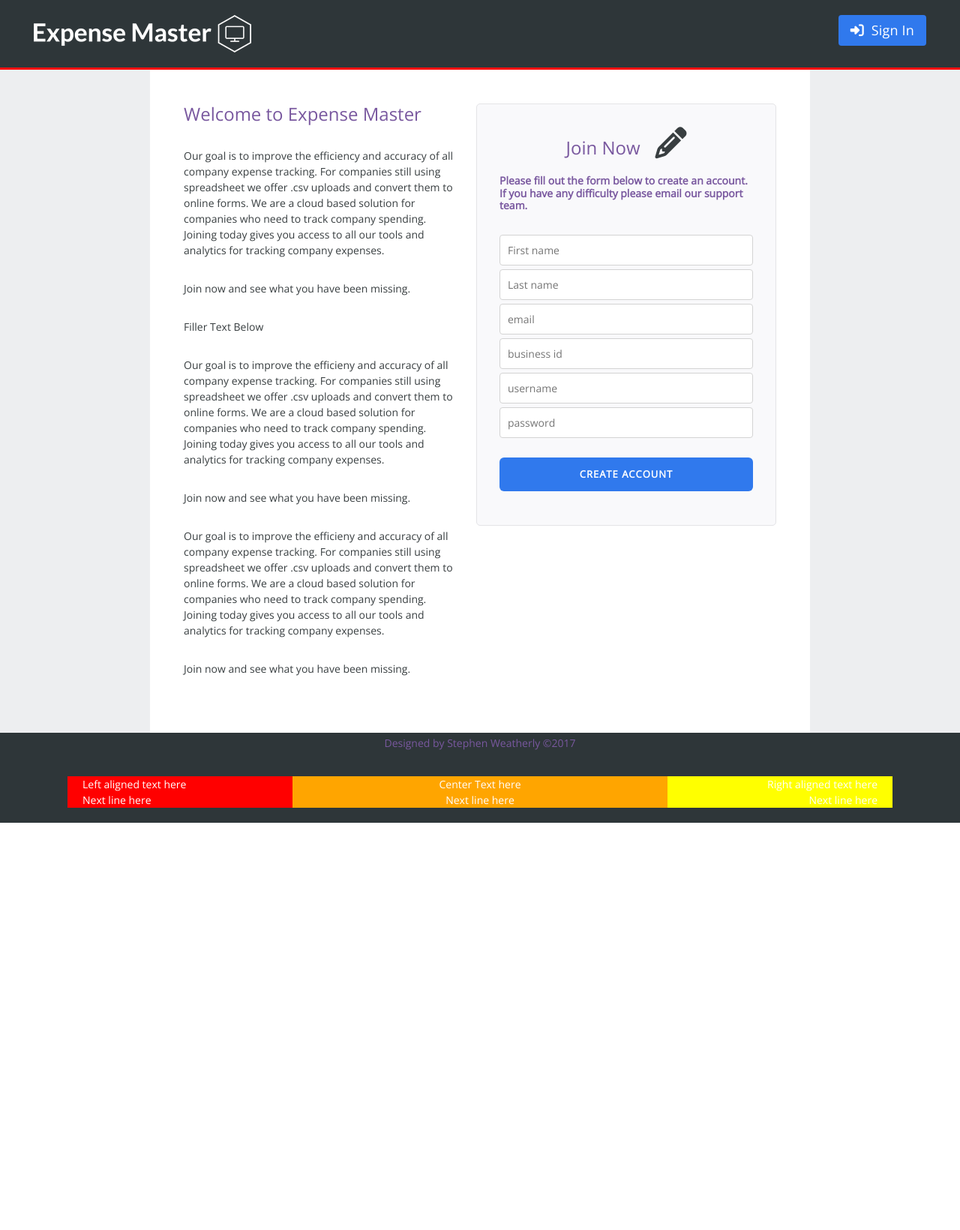
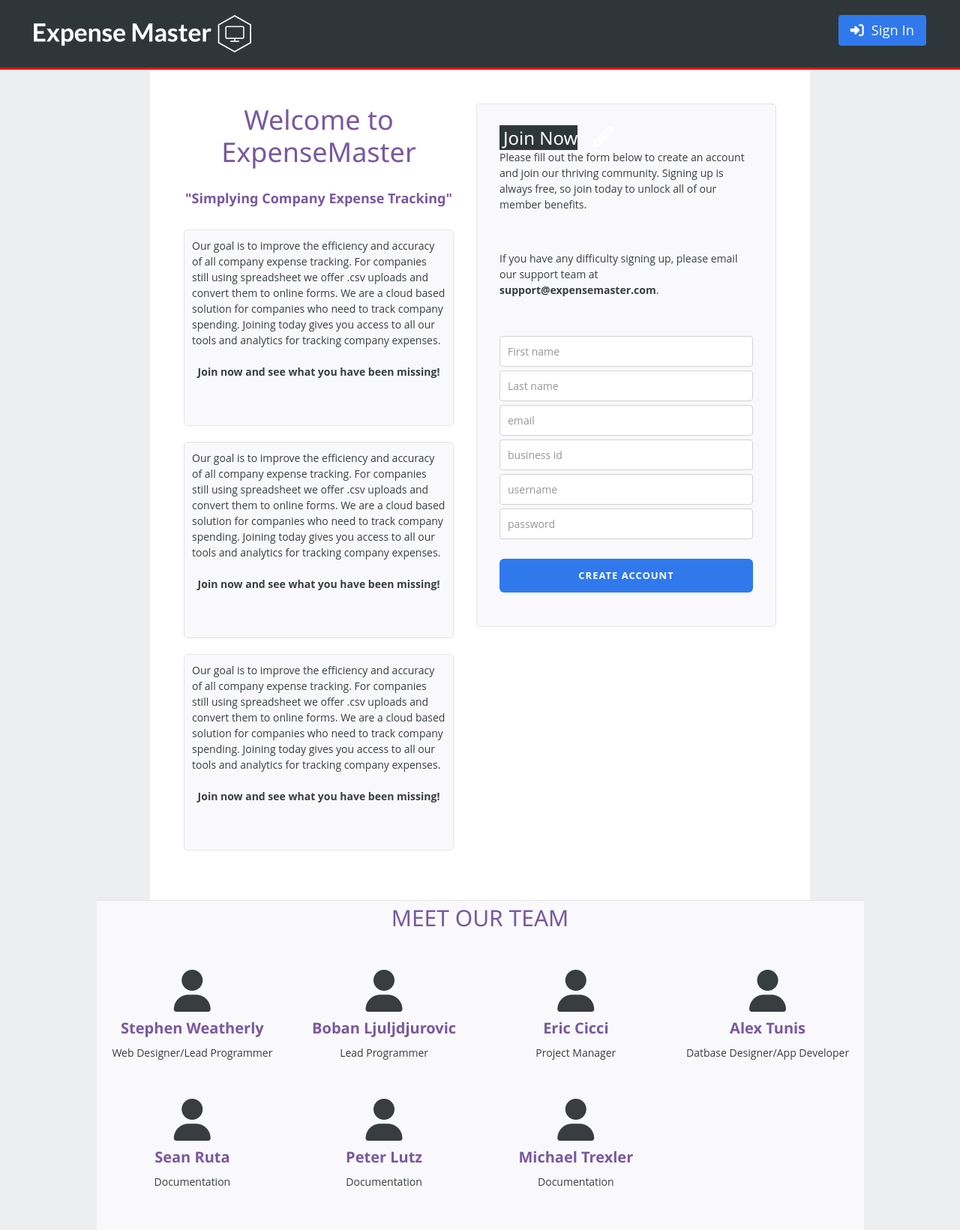
Before and after one commit to smweathe/CSE-CIT-480_Expense_Project, a PHP site: page /ExpenseMaster/ in a window 1280 px wide. Shown: the top 1640 px of the page at 75% size. Before the commit the page ends 1097 px from the top, so only its background shows below. Run offline with PHP 8.4, Linux system fonts and the light colour scheme; some libraries are stand-ins or nearby versions.

Commit message:
Update index.php

```diff
--- a/index.php
+++ b/index.php
@@ -13,9 +13,10 @@
 <html>
   <head>
     <meta content="text/html; charset=utf-8" http-equiv="Content-type" />
-    <title>Expense Master | Sign up</title>
-    <link href="https://fonts.googleapis.com/css?family=Open+Sans" rel="stylesheet">
+    <title>ExpenseMaster - Home</title>
+    <link href="https://fonts.googleapis.com/css?family=Roboto" rel="stylesheet">
     <link rel="stylesheet" href="https://use.fontawesome.com/44ff956945.css">
+    <link href="w3.css" rel="stylesheet">
     <link href="style.css" rel="stylesheet" />
 	<!-- Favorite Icon -->
 	<link rel="shortcut icon" href="./images/icon.png" type="image/x-icon" />
@@ -34,48 +35,60 @@
 			<!-- Logout Redirect to a page at #
 			<a class="btn btn-sm btn-alt" href="#">Log Out</a>-->
         </div>
+
+<!--Left Side-->
       </div>
       <div class="signup-content">
         <div class="benefits page-body">
-          <h3>Welcome to Expense Master</h3>
-          <p>Our goal is to improve the efficiency and accuracy of all company expense tracking.
+          <h1 align="center">Welcome to ExpenseMaster</h1>
+          <h5 align="center">"Simplying Company Expense Tracking"</h5>
+            <div class="welcome1" style="background:#F9F9FB; padding: 10px; border:1px solid #E4E4E7; border-radius:5px;">Our goal is to improve the efficiency and accuracy of all company expense tracking.
               For companies still using spreadsheet we offer .csv uploads and convert them to online forms.
               We are a cloud based solution for companies who need to track company spending.
-          Joining today gives you access to all our tools and analytics for tracking company expenses.</p>
-          <p>Join now and see what you have been missing.</p>
-          <p>Filler Text Below</p>
-          <p>Our goal is to improve the efficieny and accuracy of all company expense tracking.
+              Joining today gives you access to all our tools and analytics for tracking company expenses.
+              <br><br>
+              <p align="center"><b>Join now and see what you have been missing!</b></p>
+              <br>
+            </div>
+            <br>
+            <div class="welcome2" style="background:#F9F9FB; padding: 10px; border:1px solid #E4E4E7; border-radius:5px;">Our goal is to improve the efficiency and accuracy of all company expense tracking.
               For companies still using spreadsheet we offer .csv uploads and convert them to online forms.
               We are a cloud based solution for companies who need to track company spending.
-          Joining today gives you access to all our tools and analytics for tracking company expenses.</p>
-          <p>Join now and see what you have been missing.</p>
-          <p>Our goal is to improve the efficieny and accuracy of all company expense tracking.
+              Joining today gives you access to all our tools and analytics for tracking company expenses.
+              <br><br>
+              <p align="center"><b>Join now and see what you have been missing!</b></p>
+              <br>
+            </div>
+            <br>
+            <div class="welcome3" style="background:#F9F9FB; padding: 10px; border:1px solid #E4E4E7; border-radius:5px;">Our goal is to improve the efficiency and accuracy of all company expense tracking.
               For companies still using spreadsheet we offer .csv uploads and convert them to online forms.
               We are a cloud based solution for companies who need to track company spending.
-          Joining today gives you access to all our tools and analytics for tracking company expenses.</p>
-          <p>Join now and see what you have been missing.</p>
+              Joining today gives you access to all our tools and analytics for tracking company expenses.
+              <br><br>
+              <p align="center"><b>Join now and see what you have been missing!</b></p>
+              <br>
+            </div>
+            <br>
         </div>
 
+<!--Right Side-->
         <div class="signup page-sidebar">
         <p class="alert alert-error" id="fill-all-fields" style="display:none"></p>
-
 			   <form action="includes/signup.inc.php" class="gtm_signup_register_form" id="signup" method="post">
+         <div class="info_header" id="joinnow">
+            <h3 align="center" class="join" style="background-color: #2E3639; padding: 0px; font-size: 24px;color: #fff; padding-left: 5px;" >Join Now</h3><i class="fa fa-pencil fa-2x" style="color:white" aria-hidden="true"></i><br>
+          </div>
     				<div class="input-group">
-              <center><h3 class="join">Join Now</h3><i class="fa fa-pencil fa-3x" aria-hidden="true"></i></center><br>
-              <h6>Please fill out the form below to create an account. If you have any difficulty please email our support team.</h6>
-
+              <p>Please fill out the form below to create an account and join our thriving community. Signing up is always free, so join today to unlock all of our member benefits.</p>
+              <br>
+              <p>If you have any difficulty signing up, please email our support team at <a style="text-decoration: none; font-weight: bold;" href="mailto:support@expensemaster.com">support@expensemaster.com</a>.</p>
+              <br>
     				  <input type="text" class="required" name="first" placeholder="First name" tabindex="1" style="margin-bottom: 5px"><sup class="required" title="Required"></sup>
-
     				  <input type="text" class="required" name="last" placeholder="Last name" tabindex="2" style="margin-bottom: 5px"><sup class="required" title="Required"></sup>
-
     				  <input type="email" class="required" name="email" placeholder="email" tabindex="3" style="margin-bottom: 5px"><sup class="required" title="Required"></sup>
-
               <input type="text" class="required" name="bid" placeholder="business id" tabindex="4" style="margin-bottom: 5px"><sup class="required" title="Required"></sup>
-
               <input type="text" class="required" name="uid" placeholder="username" tabindex="4" style="margin-bottom: 5px"><sup class="required" title="Required"></sup>
-
     				  <input type="password" class="required" name="pwd" placeholder="password" tabindex="5" style="margin-bottom: 5px"><sup class="required" title="Required"></sup>
-
     				  <br><br>
     				<input class="btn btn-alt full-width" href="./confirm.php" disabled="disabled" tabindex="7" type="submit" value="Create Account" />
     				</div>
@@ -84,11 +97,87 @@
       </div>
     </div>
     <script src="//d2fjue5z6foteq.cloudfront.net/assets/315cc4a6724c52ae0b7b8f0104132a7094855698/main.js" type="text/javascript"></script>
+
+<!-- Team Container -->
+<div class="w3-container w3-padding-64 w3-center" id="team">
+  <h2>MEET OUR TEAM</h2>
+
+  <div class="w3-row"><br>
+      <div class="w3-quarter">
+      <i class="fa fa-user fa-4x" aria-hidden="true"></i>
+        <!--<img src="/w3images/avatar.jpg" alt="Boss" style="width:45%" class="w3-circle w3-hover-opacity">-->
+        <h4 style="margin: 10px">Stephen Weatherly</h4>
+        <p>Web Designer/Lead Programmer</p>
+        <br>
+      </div>
+
+      <div class="w3-quarter">
+      <i class="fa fa-user fa-4x" aria-hidden="true"></i>
+        <!--<img src="/w3images/avatar.jpg" alt="Boss" style="width:45%" class="w3-circle w3-hover-opacity">-->
+        <h4 style="margin: 10px">Boban Ljuljdjurovic </h4>
+        <p>Lead Programmer</p>
+        <br>
+      </div>
+
+      <div class="w3-quarter">
+      <i class="fa fa-user fa-4x" aria-hidden="true"></i>
+        <!--<img src="/w3images/avatar.jpg" alt="Boss" style="width:45%" class="w3-circle w3-hover-opacity">-->
+        <h4 style="margin: 10px">Eric Cicci</h4>
+        <p>Project Manager</p>
+        <br>
+      </div>
+
+      <div class="w3-quarter">
+      <i class="fa fa-user fa-4x" aria-hidden="true"></i>
+        <!--<img src="/w3images/avatar.jpg" alt="Boss" style="width:45%" class="w3-circle w3-hover-opacity">-->
+        <h4 style="margin: 10px">Alex Tunis</h4>
+        <p>Datbase Designer/App Developer</p>
+        <br>
+      </div>
+
+      <div class="w3-quarter">
+      <i class="fa fa-user fa-4x" aria-hidden="true"></i>
+        <!--<img src="/w3images/avatar.jpg" alt="Boss" style="width:45%" class="w3-circle w3-hover-opacity">-->
+        <h4 style="margin: 10px">Sean Ruta</h4>
+        <p>Documentation</p>
+        <br>
+      </div>
+
+      <div class="w3-quarter">
+      <i class="fa fa-user fa-4x" aria-hidden="true"></i>
+        <!--<img src="/w3images/avatar.jpg" alt="Boss" style="width:45%" class="w3-circle w3-hover-opacity">-->
+        <h4 style="margin: 10px">Peter Lutz</h4>
+        <p>Documentation</p>
+        <br>
+      </div>
+
+      <div class="w3-quarter">
+      <i class="fa fa-user fa-4x" aria-hidden="true"></i>
+        <!--<img src="/w3images/avatar.jpg" alt="Boss" style="width:45%" class="w3-circle w3-hover-opacity">-->
+        <h4 style="margin: 10px">Michael Trexler</h4>
+        <p>Documentation</p>
+        <br>
+      </div>
+  </div>
+</div>
+
+<!--Google Maps-->
+  <div id="google_map">
+  <iframe src="https://www.google.com/maps/embed?pb=!1m18!1m12!1m3!1d1466.7489807062302!2d-83.21554135463619!3d42.67199311499528!2m3!1f0!2f0!3f0!3m2!1i1024!2i768!4f13.1!3m3!1m2!1s0x0%3A0x6b5d32ffab8de22a!2sOakland+University+-+Engineering+Center!5e0!3m2!1sen!2sus!4v1489189626784" width="1023" height="420" frameborder="0" style="border:0" allowfullscreen></iframe>
+  </div>
+
+<!--Footer-->
   <footer class="footer-container">
-    <h3 style="font-size: 14px;line-height: 2">Designed by Stephen Weatherly ©2017</h3>
-    <p class="left">Left aligned text here<br/>Next line here</p>
-    <p class="right">Right aligned text here<br/>Next line here</p>
-    <p class="centered">Center Text here<br/>Next line here</p>
+    <h2 align="center">Follow the team on Social Media</h2>
+    <div id="social_icons" align="center" style="color: white; padding: 2px;;">
+      <a href="javascript:void(0)" title="Facebook"><i class="fa fa-facebook fa-4x" style="padding: 0px 5px 0px 5px;"></i></a>
+      <a href="javascript:void(0)" title="Twitter"><i class="fa fa-twitter fa-4x" style="padding: 0px 5px 0px 5px;"></i></a>
+      <a href="javascript:void(0)" title="Google +"><i class="fa fa-google-plus fa-4x" style="padding: 0px 5px 0px 5px;"></i></a>
+      <a href="javascript:void(0)" title="Google +"><i class="fa fa-instagram fa-4x" style="padding: 0px 5px 0px 5px;"></i></a>
+      <a href="javascript:void(0)" title="Linkedin"><i class="fa fa-linkedin fa-4x" style="padding: 0px 5px 0px 5px;"></i></a>
+    </div>
+    <br><br>
+    <h3 align="center" style=" color: white; font-size: 14px;line-height: 2">Designed by Stephen Weatherly ©2017</h3>
   </footer>
   </body>
 </html>
```
Lines whose indentation alone changed are shown as unchanged.
